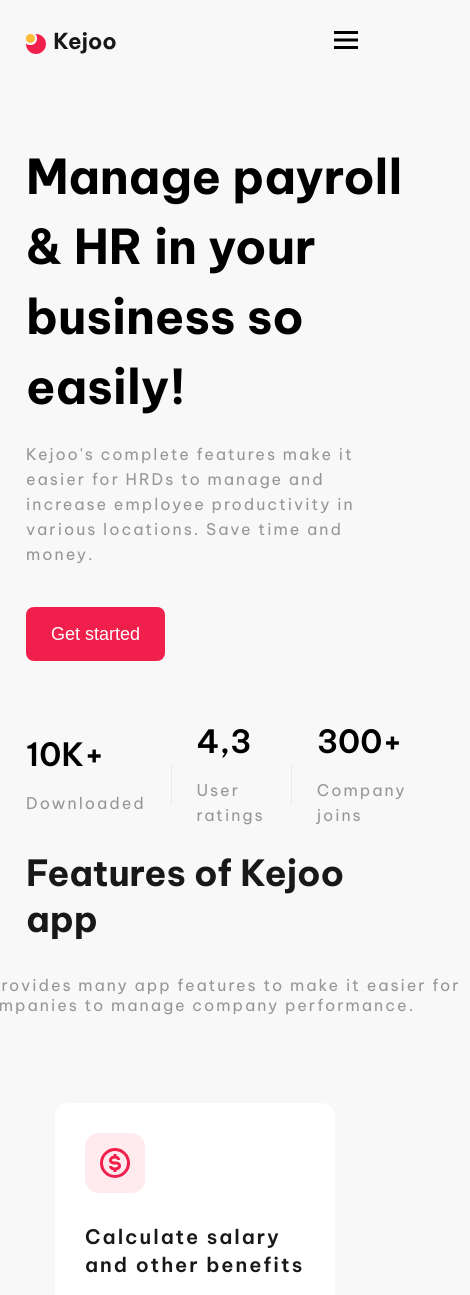
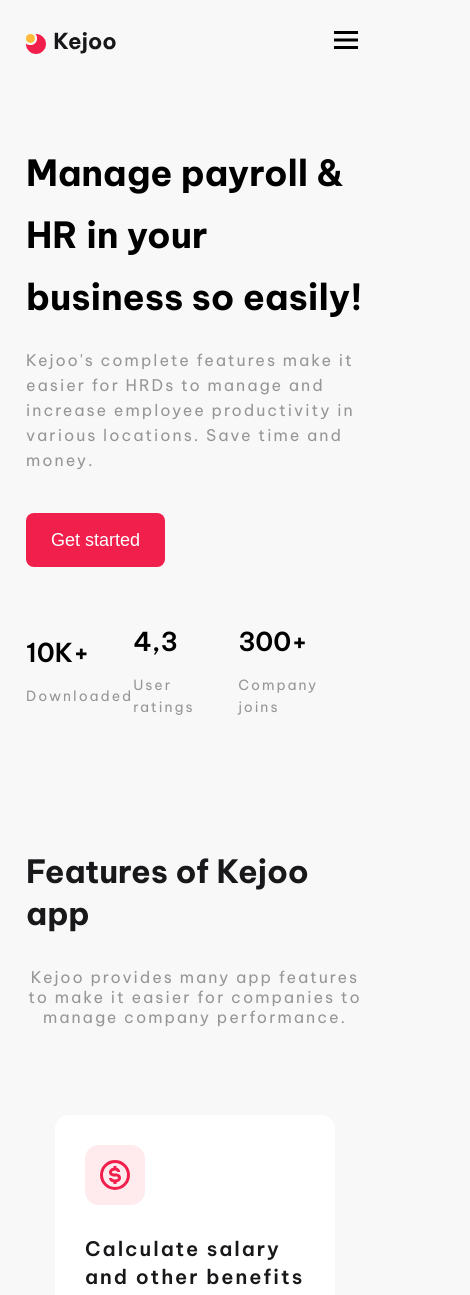
Before and after one commit to gustavoalvim41/kejoo, a React (Vite) app: page / in a window 390 px wide. Shown: the top 1295 px of the page, 470 px wide, since content can reach past the window. Built offline with nearby package versions, Linux system fonts and the light colour scheme.

Commit message:
updating features and hero component media screen

```diff
--- a/src/screens/Home/components/Features/styles.sass
+++ b/src/screens/Home/components/Features/styles.sass
@@ -66,6 +66,7 @@
 
         .icon
           color: variables.$primary
+
       h3
         font-size: 2rem
         font-weight: 600
@@ -83,3 +84,16 @@
         letter-spacing: .2rem
 
         color: variables.$secondary
+
+@media screen and (max-width: 1260px)
+  .features
+
+    h2
+      font-size: 3.2rem
+      line-height: 4.2rem
+
+    .sub-title
+      width: auto
+
+
+@media screen and (max-width: 1060px)
--- a/src/screens/Home/components/Hero/styles.sass
+++ b/src/screens/Home/components/Hero/styles.sass
@@ -80,6 +80,23 @@
       h1
         width: auto
 
+        font-size: 4rem
+        line-height: 6.4rem
+
+      .numbers
+
+        .line
+          display: none
+
+        div
+
+          h3
+            font-size: 2.6rem
+            line-height: 3rem
+
+          p
+            font-size: 1.4rem
+            line-height: 2.24rem
     .banner
       display: none
 
@@ -90,3 +107,10 @@
     .content
       h1
         width: auto
+
+        font-size: 3.6rem
+        line-height: 6.2rem
+
+      .numbers
+        justify-content: space-between
+        gap: 0
```
